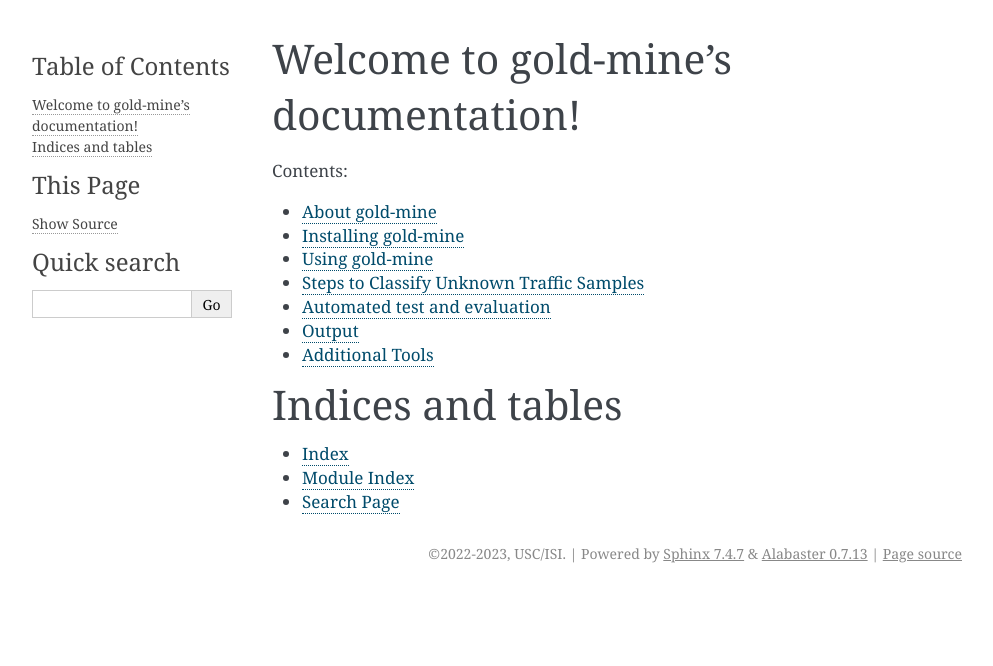
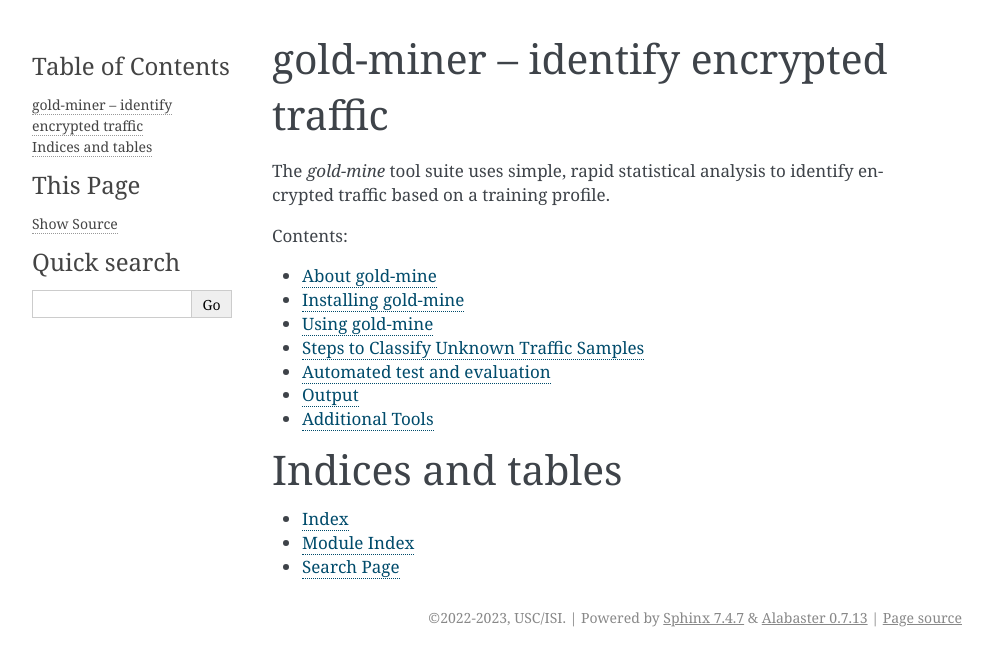
Before and after one commit to hardaker/gold-miner, a Sphinx documentation site: the page built from docs/index.rst, in a window 1280 px wide. Shown: the top 666 px of the page, without its empty margins (148-1141 px from the left). Built offline with Sphinx 7.4.7, drawn with Linux system fonts in a browser that asks for light colours.

Commit message:
better top level description

```diff
--- a/docs/index.rst
+++ b/docs/index.rst
@@ -3,8 +3,11 @@
    You can adapt this file completely to your liking, but it should at least
    contain the root `toctree` directive.
 
-Welcome to gold-mine's documentation!
-=====================================
+gold-miner -- identify encrypted traffic
+========================================
+
+The `gold-mine` tool suite uses simple, rapid statistical analysis to
+identify encrypted traffic based on a training profile.
 
 .. toctree::
    :maxdepth: 1
```
